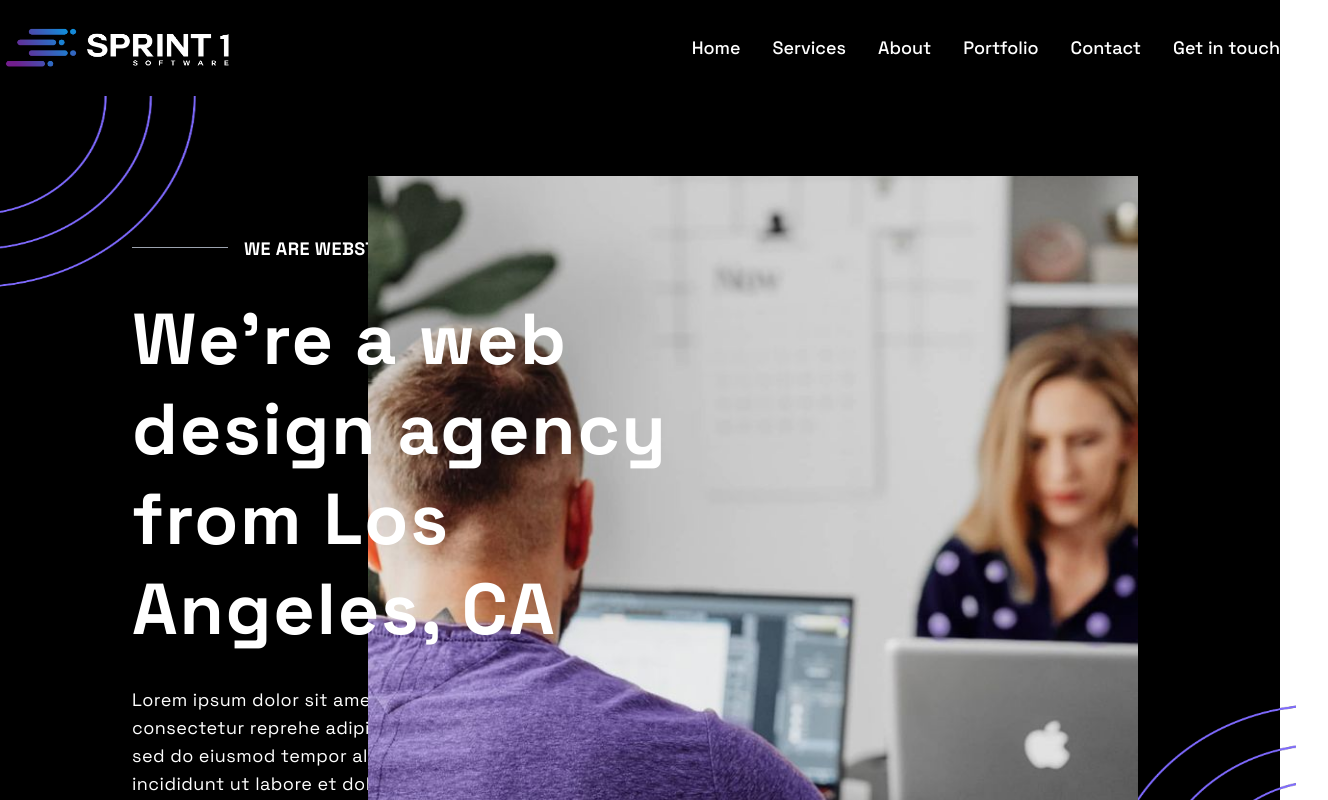
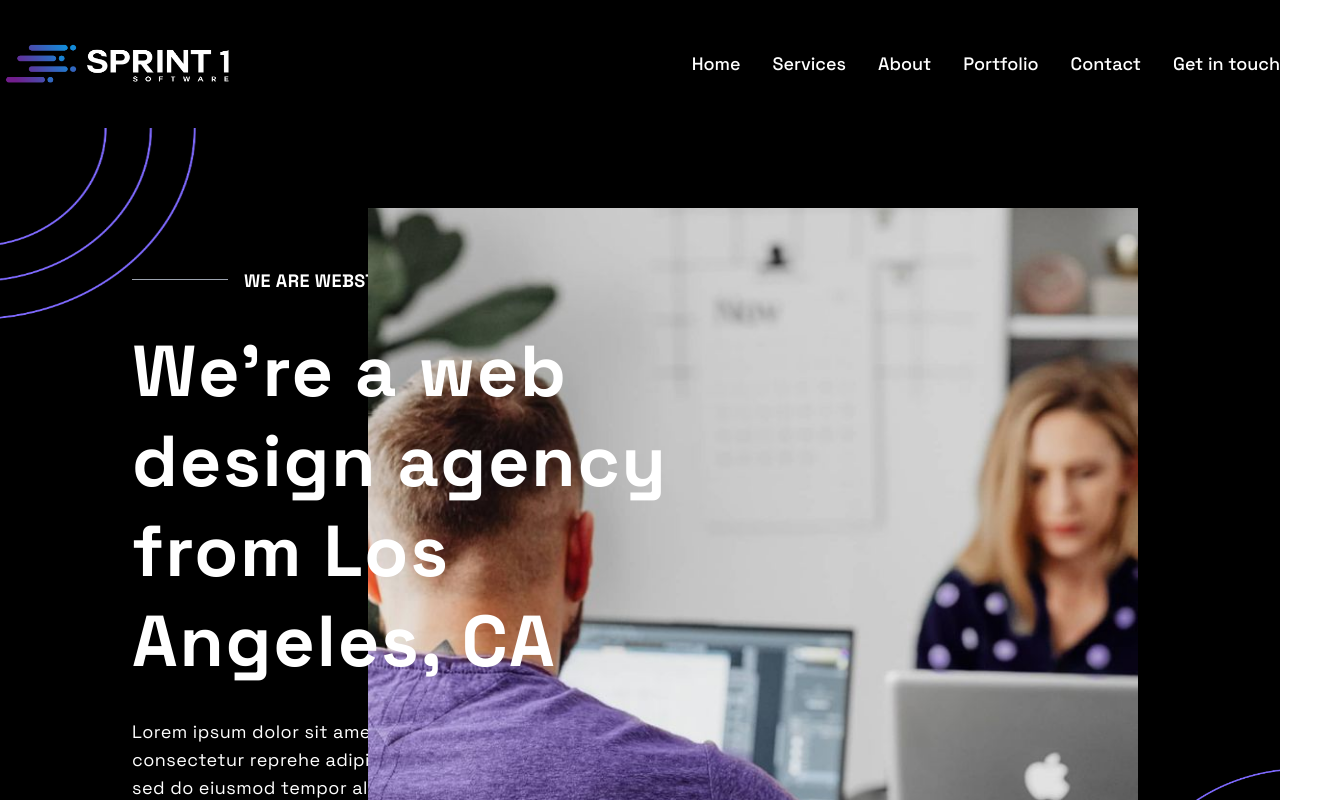
Before and after one commit to Prasanthso/sprintone, a React (Create React App) app: page / in a window 1280 px wide. Shown: the top 800 px of the page, 1328 px wide, since content can reach past the window. Built offline with nearby package versions, Linux system fonts and the light colour scheme.

Commit message:
9-9-2023

```diff
--- a/src/Component/Header.js
+++ b/src/Component/Header.js
@@ -16,7 +16,7 @@ const Header = () => {
   return (
         <div>
     <header>
-        <nav className="space-grotesk bg-black border-gray-50 dark:bg-gray-900 z-50">
+        <nav className="space-grotesk bg-black py-4 border-gray-50 dark:bg-gray-900">
       <div className="max-w-screen-xl flex flex-wrap items-center justify-between mx-auto">
         <a href="#" className="flex items-center">
           <img src={logo} className="h-12 w-60 my-6" alt="Flowbite Logo" />
--- a/src/Component/Hero.js
+++ b/src/Component/Hero.js
@@ -32,7 +32,7 @@ const Hero = () => {
         <img
           src={bottomcir}
           alt="Top Left Image"
-          className="animate-fade-out absolute -right-4 bottom-0  w-48 h-48 lg:block hidden"
+          className="animate-fade-out absolute right-0 bottom-0  w-40 h-40 lg:block hidden"
         />
     </div>
 </section>
--- a/src/Component/Portfolio.js
+++ b/src/Component/Portfolio.js
@@ -103,7 +103,7 @@ const Portfolio = () => {
   <img
           src={bottomcir}
           alt="Top Left Image"
-          className="animate-fade-out absolute -right-12 bottom-0  w-52 h-52 lg:block hidden"
+          className="animate-fade-out absolute right-0 bottom-0  w-40 h-40  lg:block hidden"
         />
 </section>
     </div>
```
